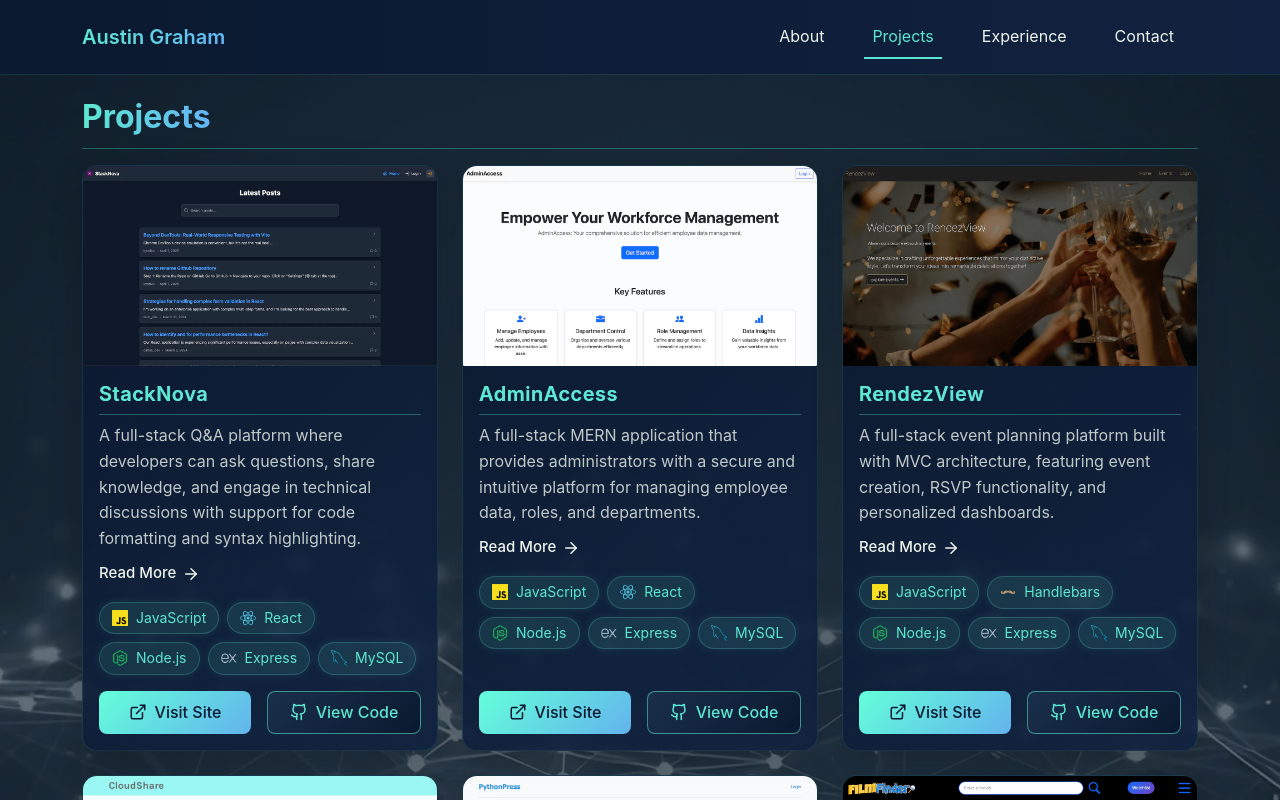
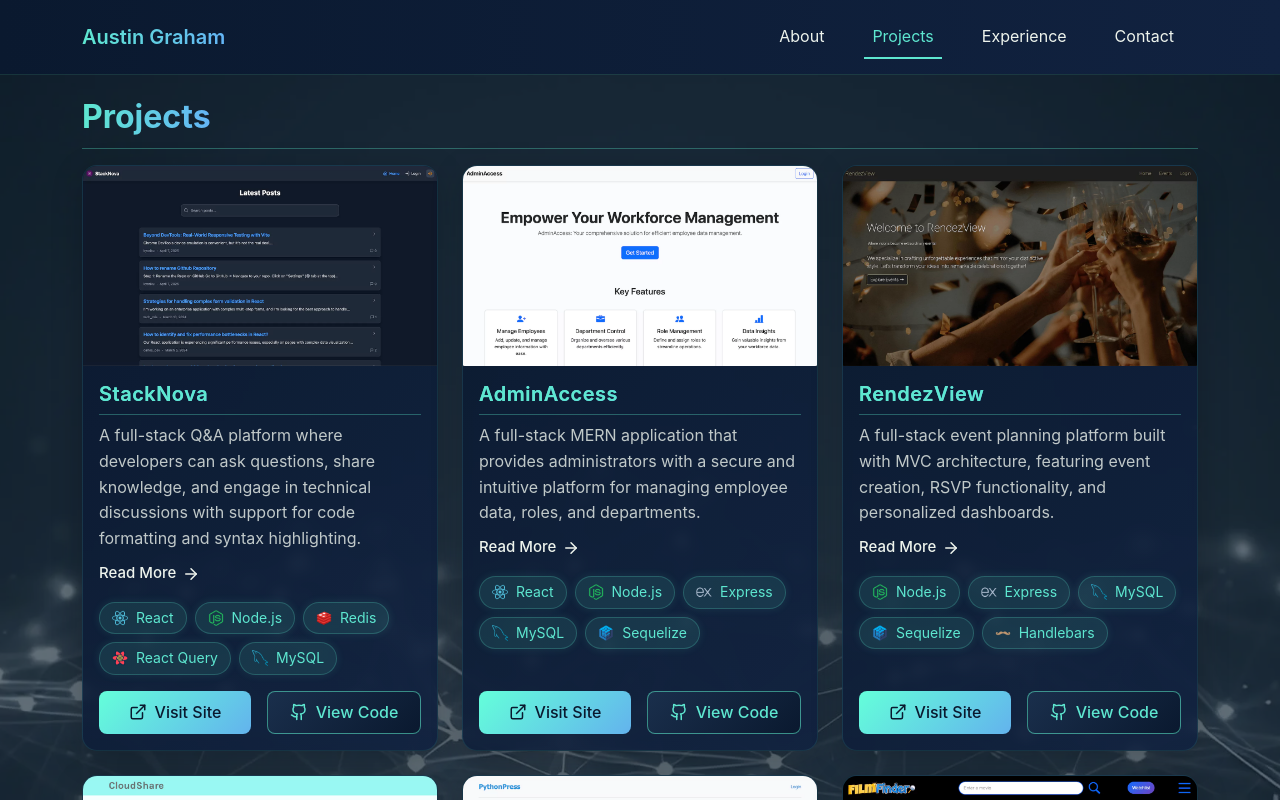
Before and after one commit to kyoriku/react-portfolio, a React (Vite) app: page /projects in a window 1280 px wide. Shown: the top 800 px of the page. Built offline with nearby package versions, Linux system fonts and the light colour scheme.

Commit message:
reogranized tech ordering

```diff
--- a/src/pages/Projects/components/CategorizedTechStack.jsx
+++ b/src/pages/Projects/components/CategorizedTechStack.jsx
@@ -2,10 +2,10 @@ import { techIcons } from '../config/techIcons';
 
 // Predefined categories for organizing different types of technologies
 const categories = {
-  'Frontend': ['HTML', 'CSS', 'JavaScript', 'jQuery', 'React', 'Bootstrap', 'Tailwind', 'Handlebars', 'Jinja', 'TanStack Query'],
+  'Frontend': ['HTML', 'CSS', 'JavaScript', 'jQuery', 'React', 'Bootstrap', 'Tailwind CSS', 'Handlebars', 'Jinja', 'React Query'],
   'Backend': ['Node.js', 'Express', 'Python', 'Flask', 'Gunicorn'],
-  'Database': ['MySQL', 'MongoDB', 'Sequelize', 'SQLAlchemy', 'DynamoDB', 'Redis'],
-  'Cloud': ['AWS', 'S3', 'EC2'],
+  'Database': ['MySQL', 'MongoDB', 'Sequelize', 'SQLAlchemy', 'Redis'],
+  'Cloud': ['AWS', 'EC2', 'S3', 'DynamoDB'],
   'APIs': ['TMDb API', 'Watchmode API', 'OpenWeather API']
 };
 
--- a/src/pages/Projects/config/techIcons.js
+++ b/src/pages/Projects/config/techIcons.js
@@ -5,7 +5,7 @@ export const techIcons = {
   'jQuery': '/icons/jquery.webp',
   'React': '/icons/react.webp',
   'Bootstrap': '/icons/bootstrap.webp',
-  'Tailwind': '/icons/tailwind.webp',
+  'Tailwind CSS': '/icons/tailwind.webp',
   'Node.js': '/icons/nodejs.webp',
   'Express': '/icons/express.webp',
   'MySQL': '/icons/mysql.webp',
@@ -26,6 +26,6 @@ export const techIcons = {
   'Jinja': '/icons/jinja.webp',
   'Gunicorn': '/icons/gunicorn.webp',
   'Redis': '/icons/redis.webp',
-  'TanStack Query': '/icons/react-query.webp',
+  'React Query': '/icons/react-query.webp',
   'SQL': '/icons/sql.webp',
 };
--- a/src/pages/Projects/constants/index.js
+++ b/src/pages/Projects/constants/index.js
@@ -4,7 +4,7 @@ export const projectsData = [
     image: '/images/stacknova.webp',
     deployedLink: 'https://stacknova.ca',
     githubLink: 'https://github.com/kyoriku/stacknova',
-    technologies: ['JavaScript', 'React', 'Node.js', 'Express', 'MySQL'],
+    technologies: ['React', 'Node.js', 'Redis', 'React Query', 'MySQL'],
     description: 'A full-stack Q&A platform where developers can ask questions, share knowledge, and engage in technical discussions with support for code formatting and syntax highlighting.'
   },
   {
@@ -12,7 +12,7 @@ export const projectsData = [
     image: '/images/adminaccess.webp',
     deployedLink: 'https://adminaccess-f697b23e85fa.herokuapp.com/',
     githubLink: 'https://github.com/kyoriku/AdminAccess',
-    technologies: ['JavaScript', 'React', 'Node.js', 'Express', 'MySQL'],
+    technologies: ['React', 'Node.js', 'Express', 'MySQL', 'Sequelize'],
     description: 'A full-stack MERN application that provides administrators with a secure and intuitive platform for managing employee data, roles, and departments.'
   },
   {
@@ -20,7 +20,7 @@ export const projectsData = [
     image: '/images/rendezview.webp',
     deployedLink: 'https://rendezviews-6983bdd1f9ce.herokuapp.com/',
     githubLink: 'https://github.com/kyoriku/RendezView',
-    technologies: ['JavaScript', 'Handlebars', 'Node.js', 'Express', 'MySQL'],
+    technologies: [ 'Node.js', 'Express', 'MySQL', 'Sequelize', 'Handlebars'],
     description: 'A full-stack event planning platform built with MVC architecture, featuring event creation, RSVP functionality, and personalized dashboards.'
   },
   // {
@@ -36,7 +36,7 @@ export const projectsData = [
     image: '/images/cloudshare.webp',
     deployedLink: '',
     githubLink: 'https://github.com/kyoriku/CloudShare',
-    technologies: ['JavaScript', 'React', 'Node.js', 'AWS', 'DynamoDB'],
+    technologies: ['React', 'Node.js', 'EC2', 'S3', 'DynamoDB'],
     description: 'A full-stack application leveraging AWS cloud services for content sharing and image management, utilizing S3 for storage and DynamoDB for data persistence.'
   },
   {
@@ -44,7 +44,7 @@ export const projectsData = [
     image: '/images/pythonpress.webp',
     deployedLink: 'https://pythonpress-64ffcf772c54.herokuapp.com/',
     githubLink: 'https://github.com/kyoriku/PythonPress',
-    technologies: ['Python', 'Flask', 'Jinja', 'SQLAlchemy', 'JavaScript'],
+    technologies: ['Python', 'Flask', 'MySQL', 'SQLAlchemy', 'Jinja'],
     description: 'A full-stack web application built with Python and Flask that enables users to create, share, and interact with news content in a social platform format.'
   },
   {
@@ -69,7 +69,7 @@ export const projectExperienceData = [
       'Secure authentication system with HTTP-only cookies and protected routes',
       'Full Markdown support with code syntax highlighting via prism-react-renderer',
       'Server-side caching with Redis resulting in 74% faster query times',
-      'Client-side optimizations with TanStack Query for efficient data fetching',
+      'Client-side optimizations with React Query for efficient data fetching',
       'Responsive UI with light/dark mode powered by Tailwind CSS',
       'Input validation and sanitization to prevent XSS attacks',
       'RESTful API architecture with efficient indexing and query optimization',
@@ -79,8 +79,8 @@ export const projectExperienceData = [
       // Frontend
       { name: 'JavaScript', icon: 'javascript' },
       { name: 'React', icon: 'react' },
-      { name: 'TanStack Query', icon: 'react-query' },
-      { name: 'Tailwind', icon: 'tailwind css' },
+      { name: 'Tailwind CSS', icon: 'tailwind css' },
+      { name: 'React Query', icon: 'react-query' },
       // Backend
       { name: 'Node.js', icon: 'nodejs' },
       { name: 'Express', icon: 'express' },
@@ -204,17 +204,15 @@ export const projectExperienceData = [
       // Frontend
       { name: 'JavaScript', icon: 'javascript' },
       { name: 'React', icon: 'react' },
-      { name: 'CSS', icon: 'css3' },
       { name: 'Bootstrap', icon: 'bootstrap' },
       // Backend
       { name: 'Node.js', icon: 'nodejs' },
       { name: 'Express', icon: 'express' },
-      // Database
-      { name: 'DynamoDB', icon: 'dynamodb' },
       // Cloud
       { name: 'AWS', icon: 'aws' },
+      { name: 'EC2', icon: 'ec2' },
       { name: 'S3', icon: 's3' },
-      { name: 'EC2', icon: 'ec2' },
+      { name: 'DynamoDB', icon: 'dynamodb' },
     ]
   },
   {
```
Also changed, not shown: 1 other file (tests, documents, lock files or other folders).
